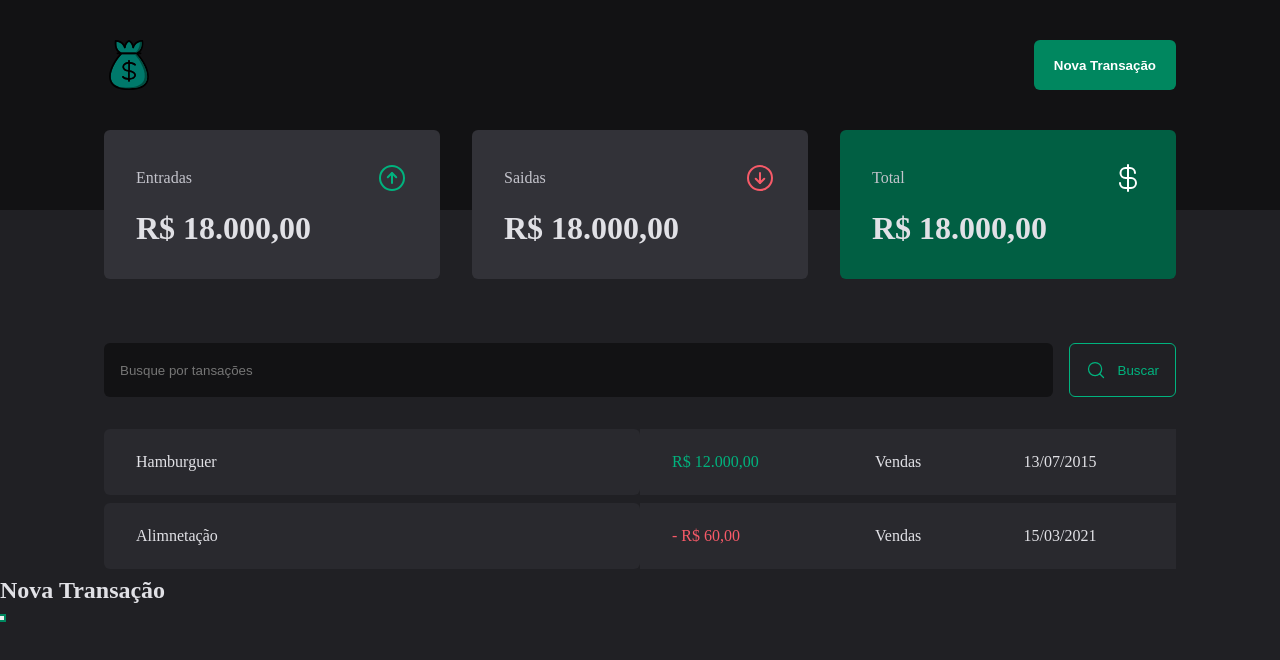
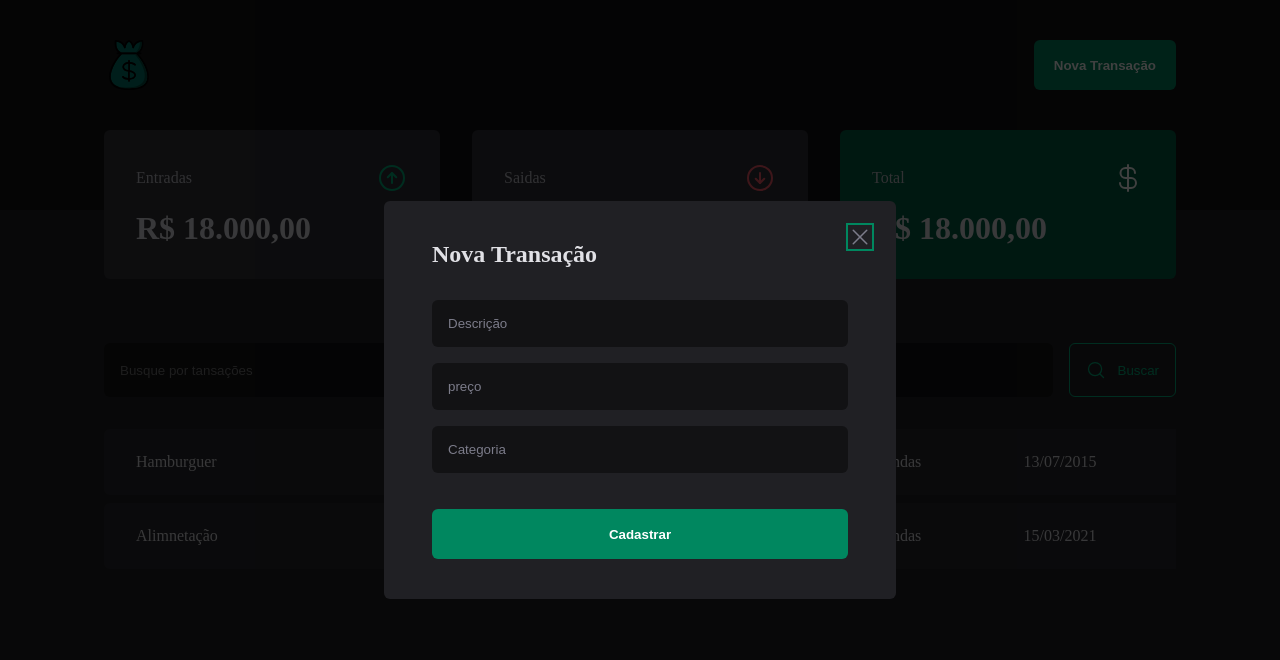
Before and after one commit to Inacioluz/DT-Money, a React (Vite) app: page / in a window 1280 px wide. Both pictures are taken after a click on the button "Nova Transação". Shown: the top 660 px of the page. Built offline with nearby package versions, Linux system fonts and the light colour scheme.

Commit message:
modal nova transação ok

```diff
--- a/src/components/Header/index.tsx
+++ b/src/components/Header/index.tsx
@@ -1,4 +1,5 @@
 import { HeaderContainer, HeaderContent, NewTransationButton } from "./styles";
+import { NewTransactionModal } from "../NewTransactionModal/index.tsx";
 import * as Dialog from '@radix-ui/react-dialog';
 
 import logoImg from '../../assets/money-logo.svg'
@@ -14,14 +15,7 @@
                         <NewTransationButton>Nova Transação</NewTransationButton>
                     </Dialog.Trigger>
 
-                    <Dialog.Portal>
-                        <Dialog.Overlay />
-
-                        <Dialog.Content>
-                            <Dialog.Title>Nova Transação</Dialog.Title>
-                            <Dialog.Close />
-                        </Dialog.Content>
-                    </Dialog.Portal>
+                    <NewTransactionModal />
                 </Dialog.Root>
             </HeaderContent>
         </HeaderContainer>
--- /dev/null
+++ b/src/components/NewTransactionModal/index.tsx
@@ -0,0 +1,32 @@
+import * as Dialog from '@radix-ui/react-dialog';
+
+import { Content, Overlay, CloseButton } from './styles';
+import { X } from 'phosphor-react';
+
+
+export function NewTransactionModal() {
+    return (
+        <Dialog.Portal>
+            <Overlay />
+
+            <Content>
+                <Dialog.Title>Nova Transação</Dialog.Title>
+
+                <CloseButton>
+                    <X size={24}/>
+                </CloseButton>
+
+                <form>
+                    <input type="text" placeholder="Descrição" required />
+                    <input type="number" placeholder="preço" required />
+                    <input type="text" placeholder="Categoria" required />
+
+                    <button type="submit">
+                        Cadastrar
+                    </button>
+                </form>
+
+            </Content>
+        </Dialog.Portal>
+    )
+}
--- /dev/null
+++ b/src/components/NewTransactionModal/styles.ts
@@ -0,0 +1,63 @@
+import * as Dialog from '@radix-ui/react-dialog';
+import styled from 'styled-components';
+
+export const Overlay = styled(Dialog.Overlay)`
+  position: fixed;
+  width: 100vw;
+  height: 100vh;
+  inset: 0;
+  background: rgba(0, 0, 0, 0.75);
+`;
+
+export const Content = styled(Dialog.Content)`
+min-width: 32rem;
+  border-radius: 6px;
+  padding: 2.5rem 3rem;
+  background: ${props => props.theme["gray-800"]};
+  position: fixed;
+  top: 50%;
+  left: 50%;
+  transform: translate(-50%, -50%);
+  form {
+    margin-top: 2rem;
+    display: flex;
+    flex-direction: column;
+    gap: 1rem;
+    input {
+      border-radius: 6px;
+      border: 0;
+      background: ${props => props.theme["gray-900"]};
+      color: ${props => props.theme["gray-300"]};
+      padding: 1rem;
+      &::placeholder {
+        color: ${props => props.theme["gray-500"]};
+      }
+    }
+    button[type="submit"] {
+      height: 50px;
+      border: 0;
+      background: ${props => props.theme["green-500"]};
+      color: ${props => props.theme.white};
+      font-weight: bold;
+      padding: 0 1.25rem;
+      border-radius: 6px;
+      margin-top: 1.25rem;
+      cursor: pointer;
+      &:hover {
+        background: ${props => props.theme["green-700"]};
+        transition: background-color 0.2s;
+      }
+    }
+  }
+`;
+
+export const CloseButton = styled(Dialog.Close)`
+  position: absolute;
+  background: transparent;
+  border: 0;
+  top: 1.5rem;
+  right: 1.5rem;
+  line-height: 0;
+  cursor: pointer;
+  color: ${props => props.theme["gray-500"]};
+`
```
